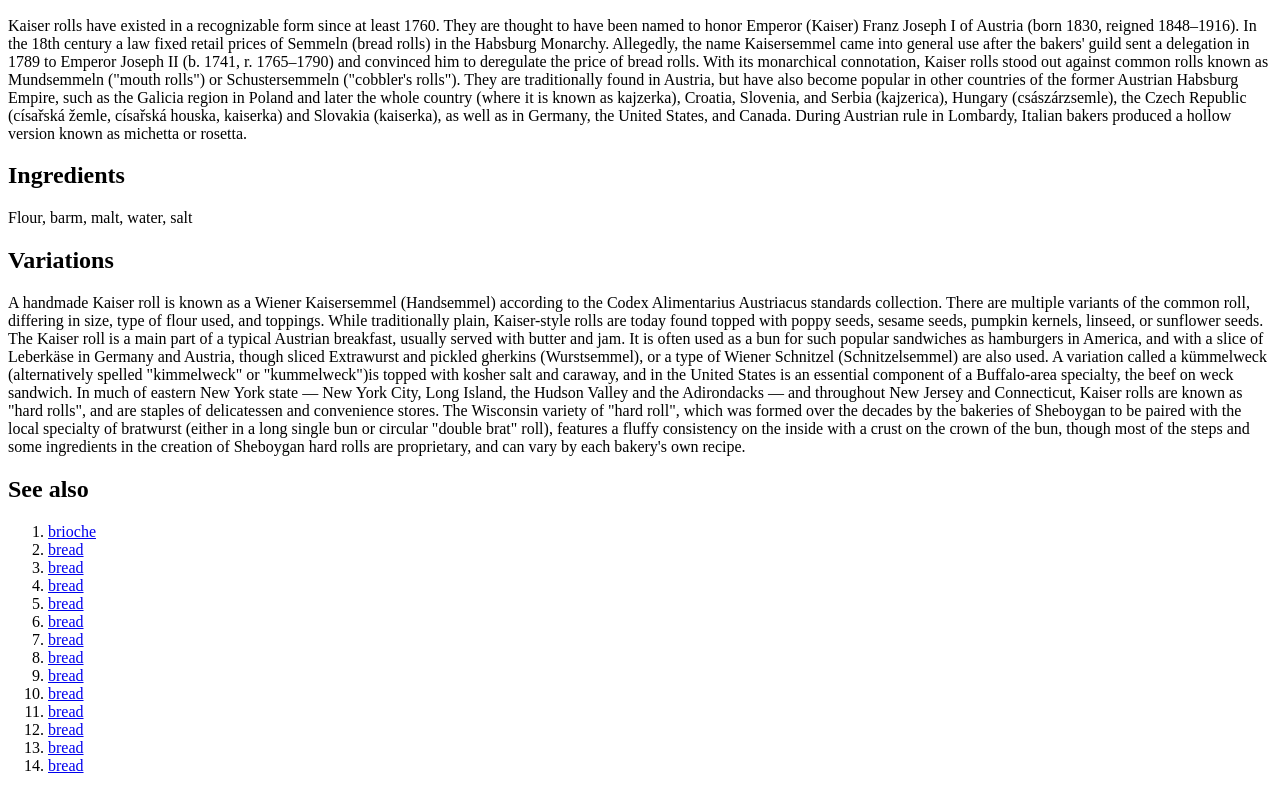
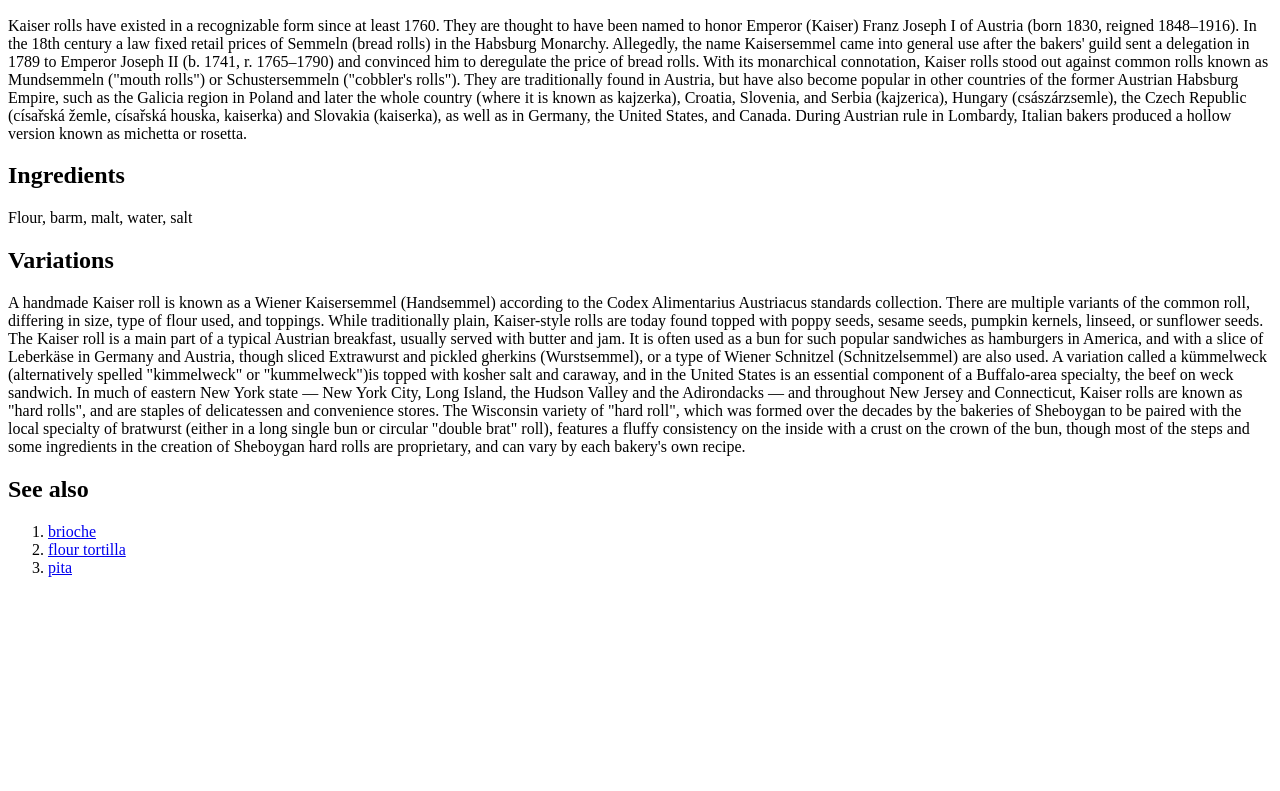
Before and after one commit to flywillliums/flywilliums.github.io, a plain HTML site: page assignment3.html in a window 1280 px wide. Shown: the part 643-1434 px from the top of the page. After the commit the page ends 1236 px from the top, so only its background shows below. Drawn offline with Linux system fonts and the light colour scheme.

Commit message:
Update assignment3.html

```diff
--- a/assignment3.html
+++ b/assignment3.html
@@ -42,19 +42,8 @@ The Wisconsin variety of "hard roll", which was formed over the decades by the b
     <h2 id="seeAlso">See also</h2>
       <ol>
         <li><a href="https://enovai.github.io/assignment3.html">brioche</a></li>
-        <li><a href="https://kailaho.github.io/assignment3.html">bread</a></li>
-        <li><a href="https://eljo5115.github.io/assignment3.html">bread</a></li>
-        <li><a href="https://emalbright57.github.io/assignment3.html">bread</a></li>
-        <li><a href="https://jennmeehan.github.io/assignment3.html">bread</a></li>
-        <li><a href="https://crownguilty9.github.io/assignment3.html">bread</a></li>
-        <li><a href="https://mairemchugh.github.io/assignment_3.html">bread</a></li>
-        <li><a href="https://aldi5883.githup.io/assignment3.html">bread</a></li>
-        <li><a href="https://mape0744.github.io/assignment3.html">bread</a></li>
-        <li><a href="https://teha7793.github.io/Assignment3.html">bread</a></li>
-        <li><a href="https://pvmallard.github.io/assignment3.html">bread</a></li>
-        <li><a href="https://tehya-laughlin.github.io/assignment_3.html">bread</a></li>
-        <li><a href="https://garretbedford.github.io/assignment3.html">bread</a></li>
-        <li><a href="https://jhau21.github.io/assignment3.html">bread</a></li>
+        <li><a href="https://kailaho.github.io/assignment3.html">flour tortilla</a></li>
+        <li><a href="https://eljo5115.github.io/assignment3.html">pita</a></li>
       </ol>
   </body>
 </html>
```
